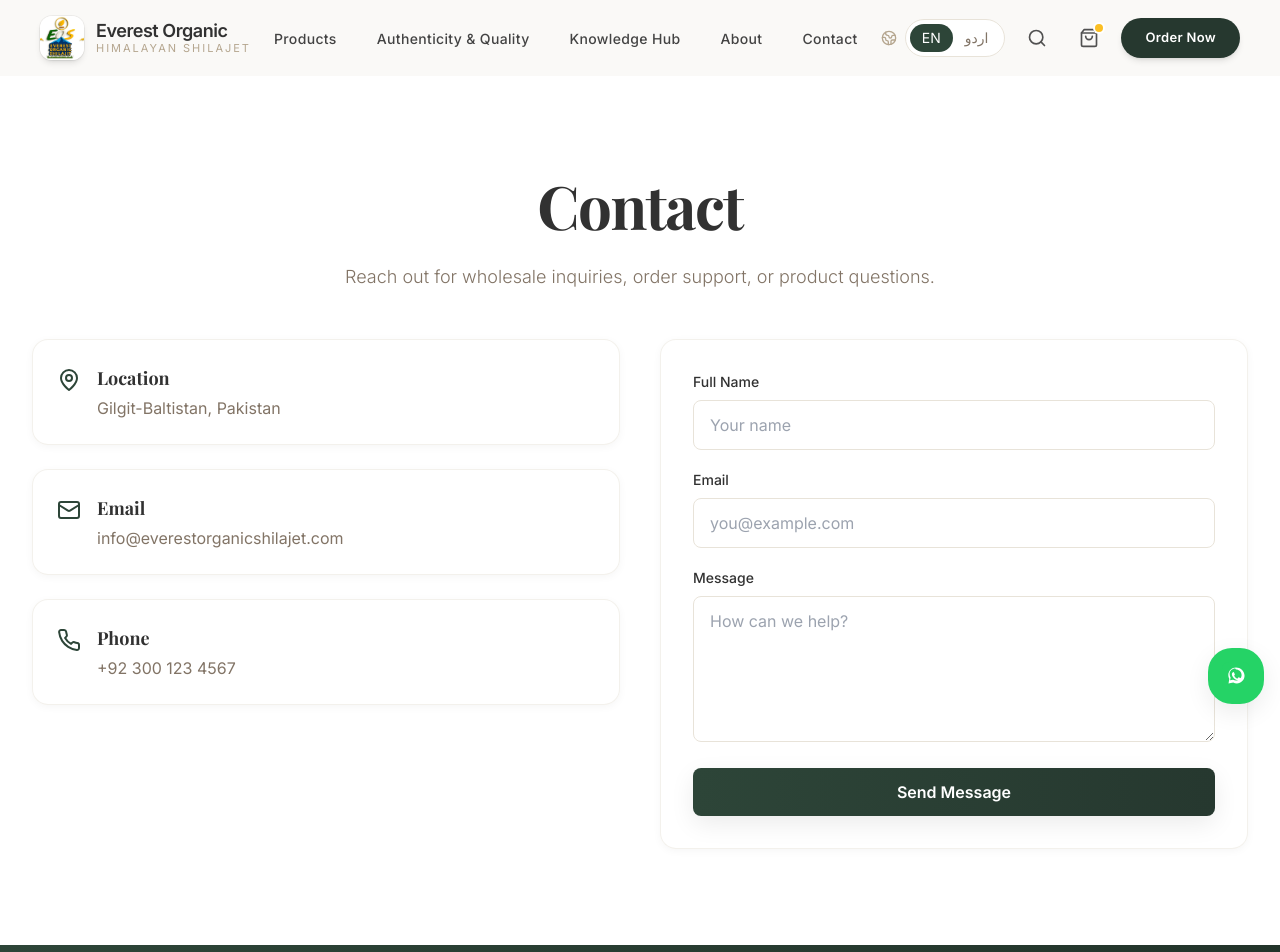
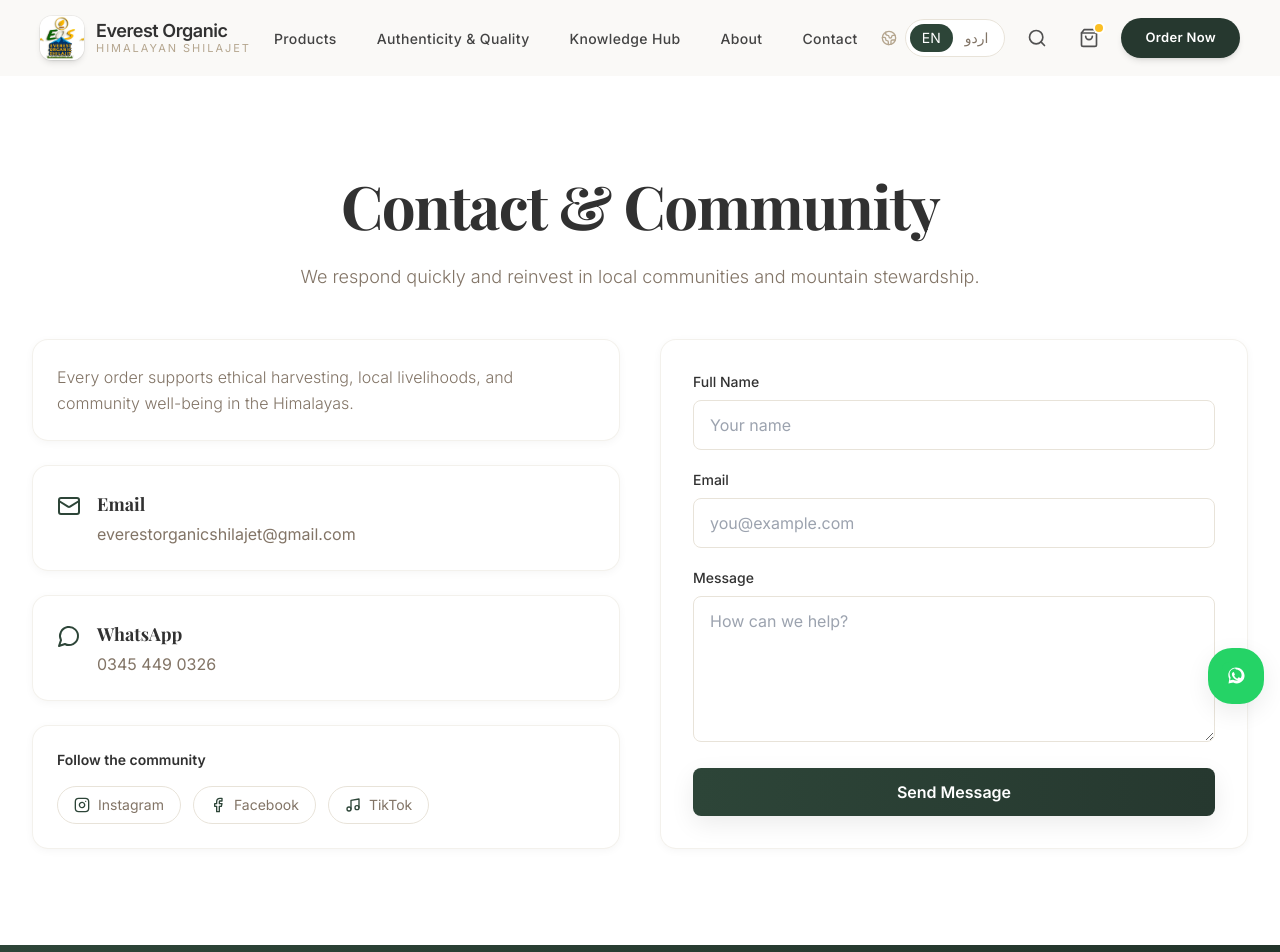
Before and after one commit to alhadiexports0313/everest-app, a Next.js app: page /contact in a window 1280 px wide. Shown: the top 952 px of the page. Built offline with nearby package versions, Linux system fonts and the light colour scheme; a web font is replaced by a local one.

Commit message:
feat(contact): update contact page with community links and messaging

```diff
--- a/app/contact/page.tsx
+++ b/app/contact/page.tsx
@@ -1,4 +1,4 @@
-import { Mail, MapPin, Phone } from "lucide-react";
+import { Mail, MessageCircle, Instagram, Facebook, Music } from "lucide-react";
 
 export default function ContactPage() {
   return (
@@ -6,24 +6,19 @@
       <div className="container-custom">
         <div className="max-w-4xl mx-auto text-center">
           <h1 className="font-display text-display-2 font-bold text-charcoal-900 mb-6 tracking-tight">
-            Contact
+            Contact & Community
           </h1>
           <p className="text-lg text-stone-700 leading-relaxed font-light">
-            Reach out for wholesale inquiries, order support, or product questions.
+            We respond quickly and reinvest in local communities and mountain stewardship.
           </p>
         </div>
         <div className="mt-12 grid grid-cols-1 lg:grid-cols-2 gap-10">
           <div className="space-y-6">
             <div className="p-6 rounded-2xl glass-card border border-stone-200/50 shadow-soft">
-              <div className="flex items-start space-x-4">
-                <MapPin className="w-6 h-6 text-primary-700 mt-1" />
-                <div>
-                  <h3 className="font-display text-lg font-bold text-charcoal-900 mb-1">
-                    Location
-                  </h3>
-                  <p className="text-stone-700">Gilgit-Baltistan, Pakistan</p>
-                </div>
-              </div>
+              <p className="text-stone-700 leading-relaxed font-light">
+                Every order supports ethical harvesting, local livelihoods, and community
+                well-being in the Himalayas.
+              </p>
             </div>
             <div className="p-6 rounded-2xl glass-card border border-stone-200/50 shadow-soft">
               <div className="flex items-start space-x-4">
@@ -32,19 +27,62 @@
                   <h3 className="font-display text-lg font-bold text-charcoal-900 mb-1">
                     Email
                   </h3>
-                  <p className="text-stone-700">info@everestorganicshilajet.com</p>
+                  <a
+                    href="mailto:everestorganicshilajet@gmail.com"
+                    className="text-stone-700 hover:text-primary-700 transition-colors"
+                  >
+                    everestorganicshilajet@gmail.com
+                  </a>
                 </div>
               </div>
             </div>
             <div className="p-6 rounded-2xl glass-card border border-stone-200/50 shadow-soft">
               <div className="flex items-start space-x-4">
-                <Phone className="w-6 h-6 text-primary-700 mt-1" />
+                <MessageCircle className="w-6 h-6 text-primary-700 mt-1" />
                 <div>
                   <h3 className="font-display text-lg font-bold text-charcoal-900 mb-1">
-                    Phone
+                    WhatsApp
                   </h3>
-                  <p className="text-stone-700">+92 300 123 4567</p>
+                  <a
+                    href="https://wa.me/923454490326"
+                    target="_blank"
+                    rel="noopener noreferrer"
+                    className="text-stone-700 hover:text-primary-700 transition-colors"
+                  >
+                    0345 449 0326
+                  </a>
                 </div>
+              </div>
+            </div>
+            <div className="p-6 rounded-2xl glass-card border border-stone-200/50 shadow-soft">
+              <div className="text-sm font-semibold text-charcoal-900 mb-4">
+                Follow the community
+              </div>
+              <div className="flex flex-wrap gap-3">
+                <a
+                  href="#"
+                  className="inline-flex items-center gap-2 rounded-full border border-stone-200 bg-white px-4 py-2 text-sm text-stone-700 hover:border-primary-300 transition-colors"
+                  aria-label="Instagram"
+                >
+                  <Instagram className="w-4 h-4 text-primary-700" />
+                  Instagram
+                </a>
+                <a
+                  href="#"
+                  className="inline-flex items-center gap-2 rounded-full border border-stone-200 bg-white px-4 py-2 text-sm text-stone-700 hover:border-primary-300 transition-colors"
+                  aria-label="Facebook"
+                >
+                  <Facebook className="w-4 h-4 text-primary-700" />
+                  Facebook
+                </a>
+                <a
+                  href="#"
+                  className="inline-flex items-center gap-2 rounded-full border border-stone-200 bg-white px-4 py-2 text-sm text-stone-700 hover:border-primary-300 transition-colors"
+                  aria-label="TikTok"
+                >
+                  <Music className="w-4 h-4 text-primary-700" />
+                  TikTok
+                </a>
               </div>
             </div>
           </div>
```
